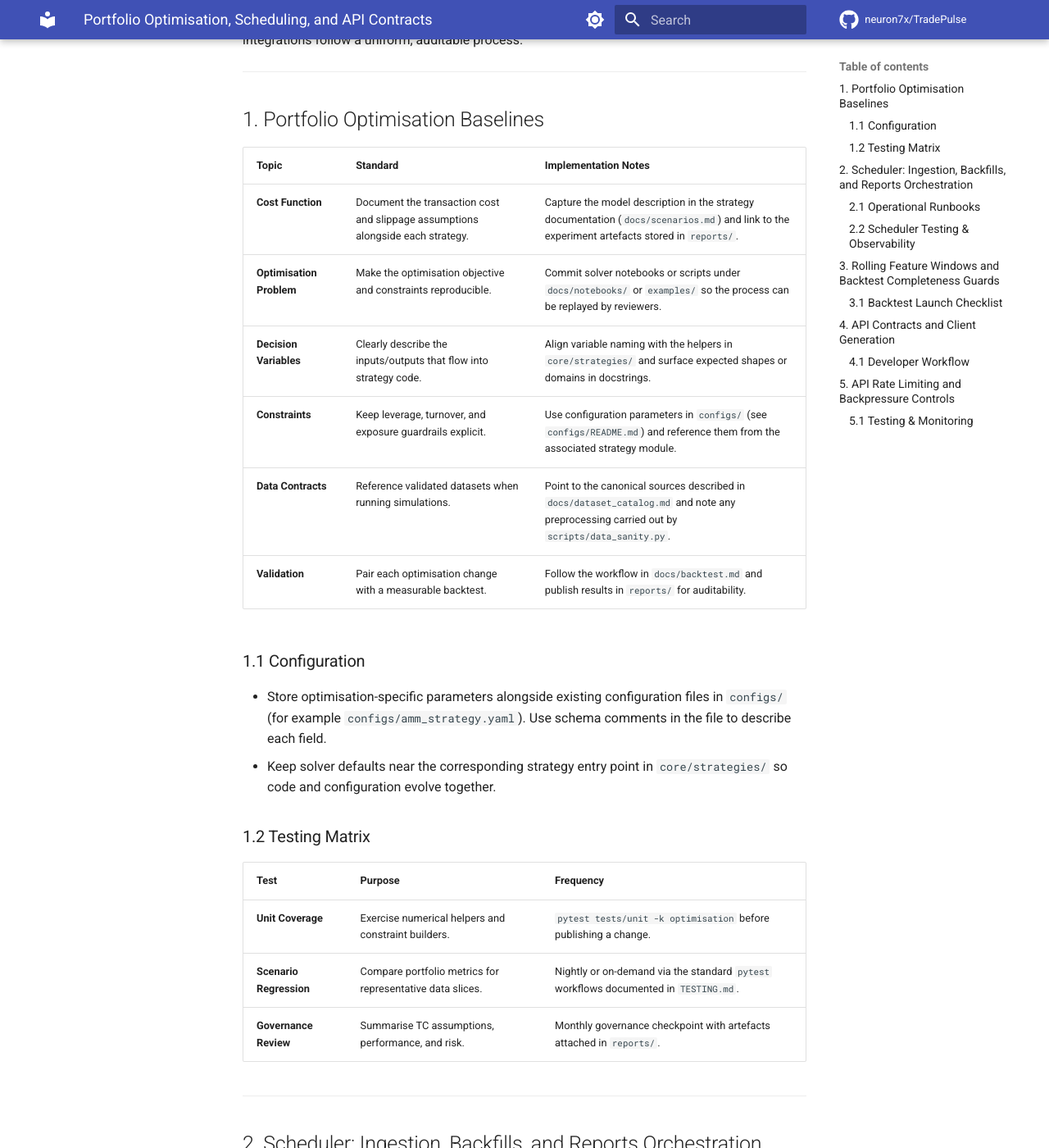
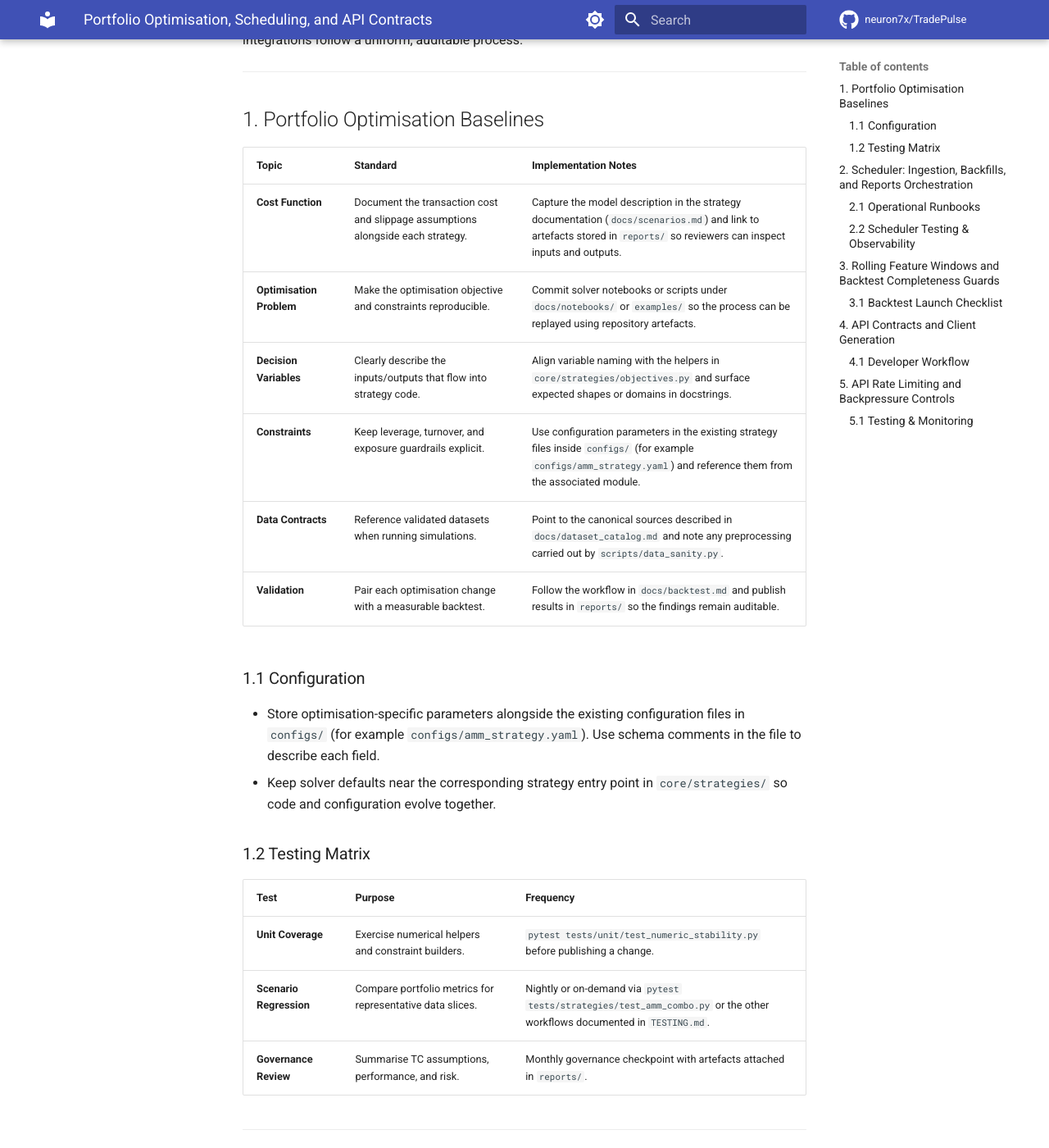
Before and after one commit to neuron7x/TradePulse, an MkDocs documentation site: the page built from docs/portfolio_scheduler_api.md, in a window 1280 px wide and 1400 px high, scrolled down 310 px. Shown: the whole window at 82% size. Built offline with MkDocs 1.6.1 and Material for MkDocs 9.7.7, drawn with Linux system fonts in a browser that asks for light colours; comment, search, counter and statistics services are not loaded; the version menu is left out; some of the changed text lies outside the part shown.

Commit message:
Align portfolio scheduler API guide with existing repo

```diff
--- a/docs/portfolio_scheduler_api.md
+++ b/docs/portfolio_scheduler_api.md
@@ -12,18 +12,18 @@ auditable process.
 
 | Topic | Standard | Implementation Notes |
 | --- | --- | --- |
-| **Cost Function** | Document the transaction cost and slippage assumptions alongside each strategy. | Capture the model description in the strategy documentation (`docs/scenarios.md`) and link to the experiment artefacts stored in `reports/`.
-| **Optimisation Problem** | Make the optimisation objective and constraints reproducible. | Commit solver notebooks or scripts under `docs/notebooks/` or `examples/` so the process can be replayed by reviewers.
-| **Decision Variables** | Clearly describe the inputs/outputs that flow into strategy code. | Align variable naming with the helpers in `core/strategies/` and surface expected shapes or domains in docstrings.
-| **Constraints** | Keep leverage, turnover, and exposure guardrails explicit. | Use configuration parameters in `configs/` (see `configs/README.md`) and reference them from the associated strategy module.
+| **Cost Function** | Document the transaction cost and slippage assumptions alongside each strategy. | Capture the model description in the strategy documentation (`docs/scenarios.md`) and link to artefacts stored in `reports/` so reviewers can inspect inputs and outputs.
+| **Optimisation Problem** | Make the optimisation objective and constraints reproducible. | Commit solver notebooks or scripts under `docs/notebooks/` or `examples/` so the process can be replayed using repository artefacts.
+| **Decision Variables** | Clearly describe the inputs/outputs that flow into strategy code. | Align variable naming with the helpers in `core/strategies/objectives.py` and surface expected shapes or domains in docstrings.
+| **Constraints** | Keep leverage, turnover, and exposure guardrails explicit. | Use configuration parameters in the existing strategy files inside `configs/` (for example `configs/amm_strategy.yaml`) and reference them from the associated module.
 | **Data Contracts** | Reference validated datasets when running simulations. | Point to the canonical sources described in `docs/dataset_catalog.md` and note any preprocessing carried out by `scripts/data_sanity.py`.
-| **Validation** | Pair each optimisation change with a measurable backtest. | Follow the workflow in `docs/backtest.md` and publish results in `reports/` for auditability.
+| **Validation** | Pair each optimisation change with a measurable backtest. | Follow the workflow in `docs/backtest.md` and publish results in `reports/` so the findings remain auditable.
 
 ### 1.1 Configuration
 
-- Store optimisation-specific parameters alongside existing configuration files
-  in `configs/` (for example `configs/amm_strategy.yaml`). Use schema comments in
-  the file to describe each field.
+- Store optimisation-specific parameters alongside the existing configuration
+  files in `configs/` (for example `configs/amm_strategy.yaml`). Use schema
+  comments in the file to describe each field.
 - Keep solver defaults near the corresponding strategy entry point in
   `core/strategies/` so code and configuration evolve together.
 
@@ -31,8 +31,8 @@ auditable process.
 
 | Test | Purpose | Frequency |
 | --- | --- | --- |
-| **Unit Coverage** | Exercise numerical helpers and constraint builders. | `pytest tests/unit -k optimisation` before publishing a change. |
-| **Scenario Regression** | Compare portfolio metrics for representative data slices. | Nightly or on-demand via the standard `pytest` workflows documented in `TESTING.md`. |
+| **Unit Coverage** | Exercise numerical helpers and constraint builders. | `pytest tests/unit/test_numeric_stability.py` before publishing a change. |
+| **Scenario Regression** | Compare portfolio metrics for representative data slices. | Nightly or on-demand via `pytest tests/strategies/test_amm_combo.py` or the other workflows documented in `TESTING.md`. |
 | **Governance Review** | Summarise TC assumptions, performance, and risk. | Monthly governance checkpoint with artefacts attached in `reports/`. |
 
 ---
@@ -41,7 +41,7 @@ auditable process.
 
 | Capability | Requirement | Tooling |
 | --- | --- | --- |
-| **Workflow Overview** | Describe the orchestration approach that triggers data, backfills, and reporting. | Maintain the narrative in `docs/monitoring.md` and extend it when adding new recurring tasks. |
+| **Workflow Overview** | Describe the orchestration approach that triggers data, backfills, and reporting. | Maintain the narrative in `docs/monitoring.md` and extend it when adding new recurring tasks or automation under `scripts/`. |
 | **SLA Tracking** | Define expected completion windows for critical pipelines. | Capture SLA thresholds in configuration or documentation and monitor via the metrics outlined in `observability/metrics.json`. |
 | **Retries & Alerts** | Capture how failures are surfaced to operators. | Reuse alerting conventions from `observability/alerts.json` and ensure escalation policies are documented. |
 | **Dependency Graph** | Make ordering between pipelines explicit. | Document dependencies in `docs/scenarios.md` (ingestion → backfill → reporting) and link to implementation scripts or runbooks. |
@@ -71,7 +71,7 @@ auditable process.
 
 | Control | Description | Implementation |
 | --- | --- | --- |
-| **Rotational Windows** | Shift feature refresh windows based on market sessions to minimise overlap. | Describe the rotation schedule in `docs/feature_store_sync_and_registry.md` and reference the controlling configuration values in `configs/`. |
+| **Rotational Windows** | Shift feature refresh windows based on market sessions to minimise overlap. | Describe the rotation schedule in `docs/feature_store_sync_and_registry.md` and reference the controlling configuration values in `configs/markets.yaml` or other strategy-specific files. |
 | **Completeness Check** | Validate feature availability before launching backtests. | Use the feature registry guidance in `docs/feature_store_sync_and_registry.md` and enforce checks in pre-launch scripts. |
 | **Staging Snapshot** | Produce immutable snapshots for reproducibility. | Store snapshot metadata or summaries within the `reports/` directory using timestamped filenames. |
 | **Audit Trail** | Log decisions made during window rotation and completeness checks. | Persist structured logs via the observability helpers in `observability/health.py` and archive outputs with other operational reports. |
```
